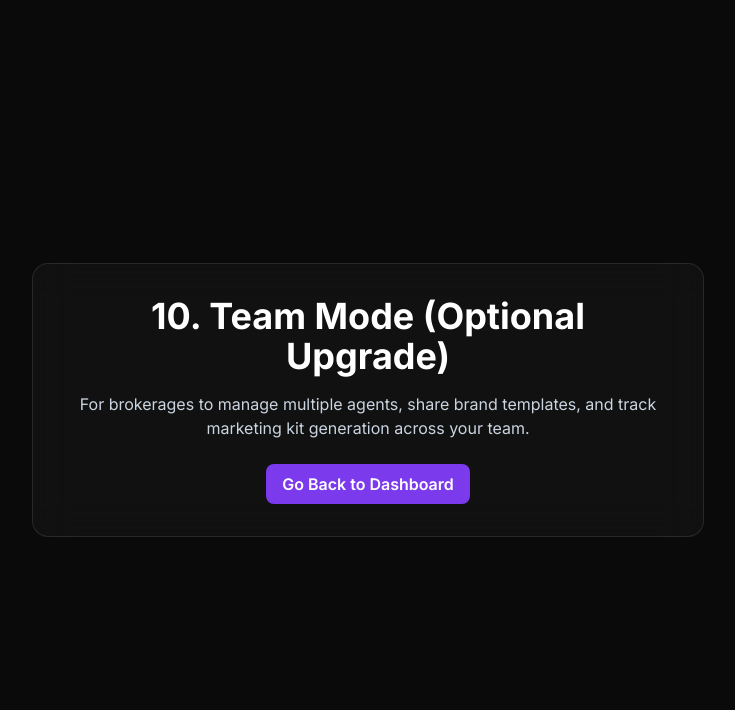
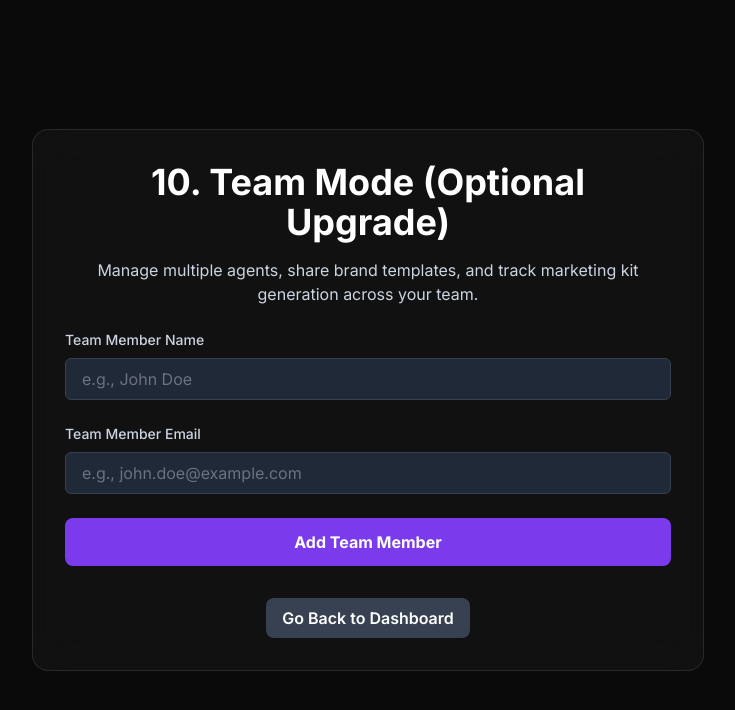
Before and after one commit to voycebutler18/VoyceFeed, a Flask app: page /team_features in a window 1280 px wide. Shown: the top 710 px of the page, without its empty margins (272-1007 px from the left). Run offline with Flask 2, Linux system fonts and the light colour scheme; some libraries are stand-ins or nearby versions.

Commit message:
Update team_features.html

```diff
--- a/templates/team_features.html
+++ b/templates/team_features.html
@@ -14,10 +14,93 @@
 <body class="min-h-screen flex flex-col items-center justify-center p-4">
     <div class="glass-pane p-8 max-w-2xl w-full text-center">
         <h1 class="text-4xl font-bold text-white mb-4">10. Team Mode (Optional Upgrade)</h1>
-        <p class="text-slate-300 mb-6">For brokerages to manage multiple agents, share brand templates, and track marketing kit generation across your team.</p>
-        <button onclick="window.history.back()" class="bg-violet-600 hover:bg-violet-700 text-white font-semibold py-2 px-4 rounded-lg transition-colors">
+        <p class="text-slate-300 mb-6">Manage multiple agents, share brand templates, and track marketing kit generation across your team.</p>
+
+        <form id="addTeamMemberForm" class="space-y-6 text-left">
+            <div>
+                <label for="memberName" class="block text-sm font-medium text-slate-300 mb-2">Team Member Name</label>
+                <input
+                    type="text"
+                    id="memberName"
+                    name="memberName"
+                    class="w-full px-4 py-2 bg-gray-800 border border-gray-700 rounded-md text-white placeholder-gray-500 focus:outline-none focus:ring-2 focus:ring-violet-500"
+                    placeholder="e.g., John Doe"
+                    required
+                >
+            </div>
+            <div>
+                <label for="memberEmail" class="block text-sm font-medium text-slate-300 mb-2">Team Member Email</label>
+                <input
+                    type="email"
+                    id="memberEmail"
+                    name="memberEmail"
+                    class="w-full px-4 py-2 bg-gray-800 border border-gray-700 rounded-md text-white placeholder-gray-500 focus:outline-none focus:ring-2 focus:ring-violet-500"
+                    placeholder="e.g., john.doe@example.com"
+                    required
+                >
+            </div>
+
+            <button
+                type="submit"
+                class="w-full bg-violet-600 hover:bg-violet-700 text-white font-bold py-3 px-6 rounded-lg transition-colors focus:outline-none focus:ring-2 focus:ring-violet-500 focus:ring-offset-2 focus:ring-offset-gray-900"
+            >
+                Add Team Member
+            </button>
+        </form>
+
+        <div id="response-message" class="mt-6 text-center text-green-400 hidden"></div>
+
+        <button onclick="window.history.back()" class="mt-8 bg-gray-700 hover:bg-gray-600 text-white font-semibold py-2 px-4 rounded-lg transition-colors">
             Go Back to Dashboard
         </button>
     </div>
+
+    <script>
+        document.getElementById('addTeamMemberForm').addEventListener('submit', async function(event) {
+            event.preventDefault();
+
+            const memberName = document.getElementById('memberName').value;
+            const memberEmail = document.getElementById('memberEmail').value;
+            const responseMessageDiv = document.getElementById('response-message');
+
+            if (!memberName || !memberEmail) {
+                showMessageBox("Please enter both name and email for the team member.");
+                return;
+            }
+
+            try {
+                const response = await fetch('/api/add_team_member', {
+                    method: 'POST',
+                    headers: { 'Content-Type': 'application/json' },
+                    body: JSON.stringify({ name: memberName, email: memberEmail })
+                });
+
+                const result = await response.json();
+
+                if (result.success) {
+                    responseMessageDiv.textContent = result.message;
+                    responseMessageDiv.classList.remove('hidden');
+                    // In a real app, this would save the team member to a database
+                    // and potentially send an invitation email.
+                } else {
+                    showMessageBox("Failed to add team member: " + (result.error || "Unknown error"));
+                }
+            } catch (error) {
+                showMessageBox("An error occurred: " + error.message);
+            }
+        });
+
+        function showMessageBox(message) {
+            const messageBox = document.createElement('div');
+            messageBox.className = 'fixed inset-0 bg-black bg-opacity-75 flex items-center justify-center z-50';
+            messageBox.innerHTML = `
+                <div class="bg-gray-800 p-6 rounded-lg shadow-xl text-center">
+                    <p class="text-white text-lg mb-4">${message}</p>
+                    <button class="bg-violet-600 hover:bg-violet-700 text-white font-bold py-2 px-4 rounded-lg" onclick="this.closest('.fixed').remove()">OK</button>
+                </div>
+            `;
+            document.body.appendChild(messageBox);
+        }
+    </script>
 </body>
 </html>
```
